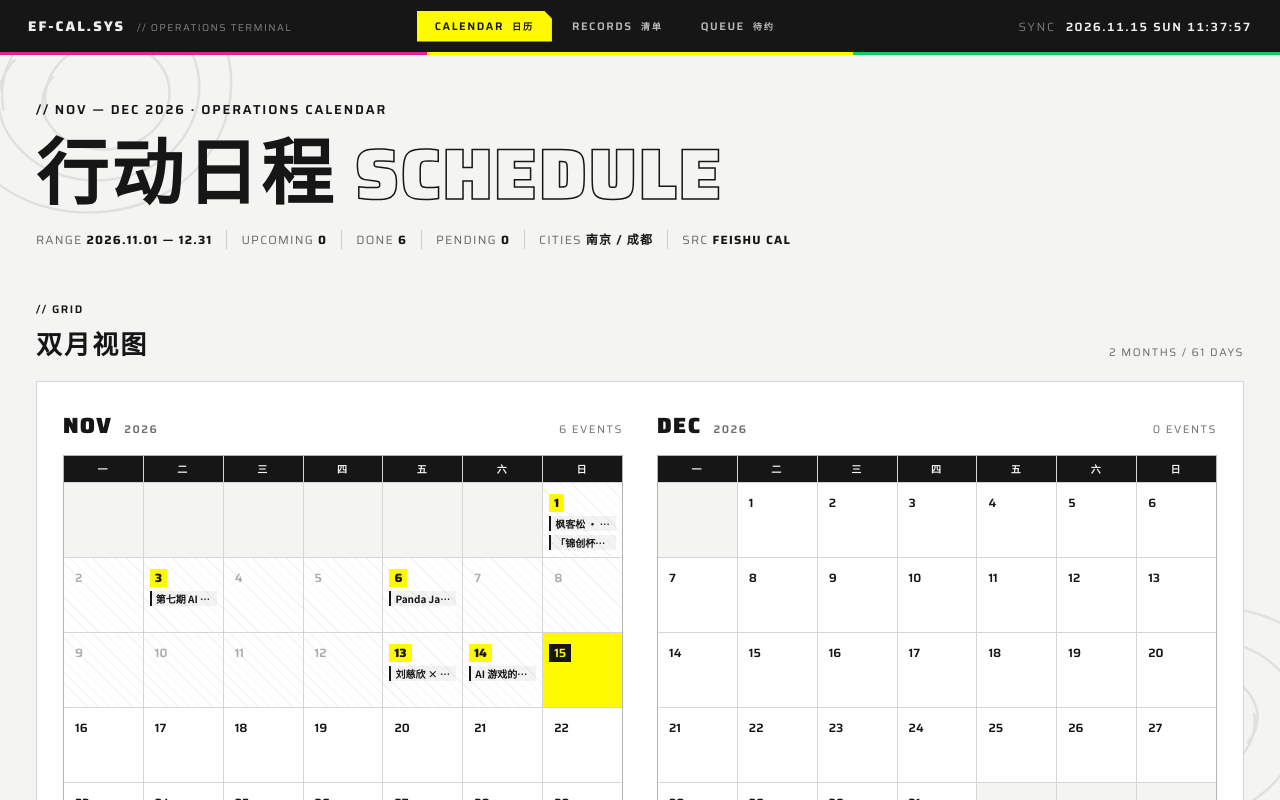
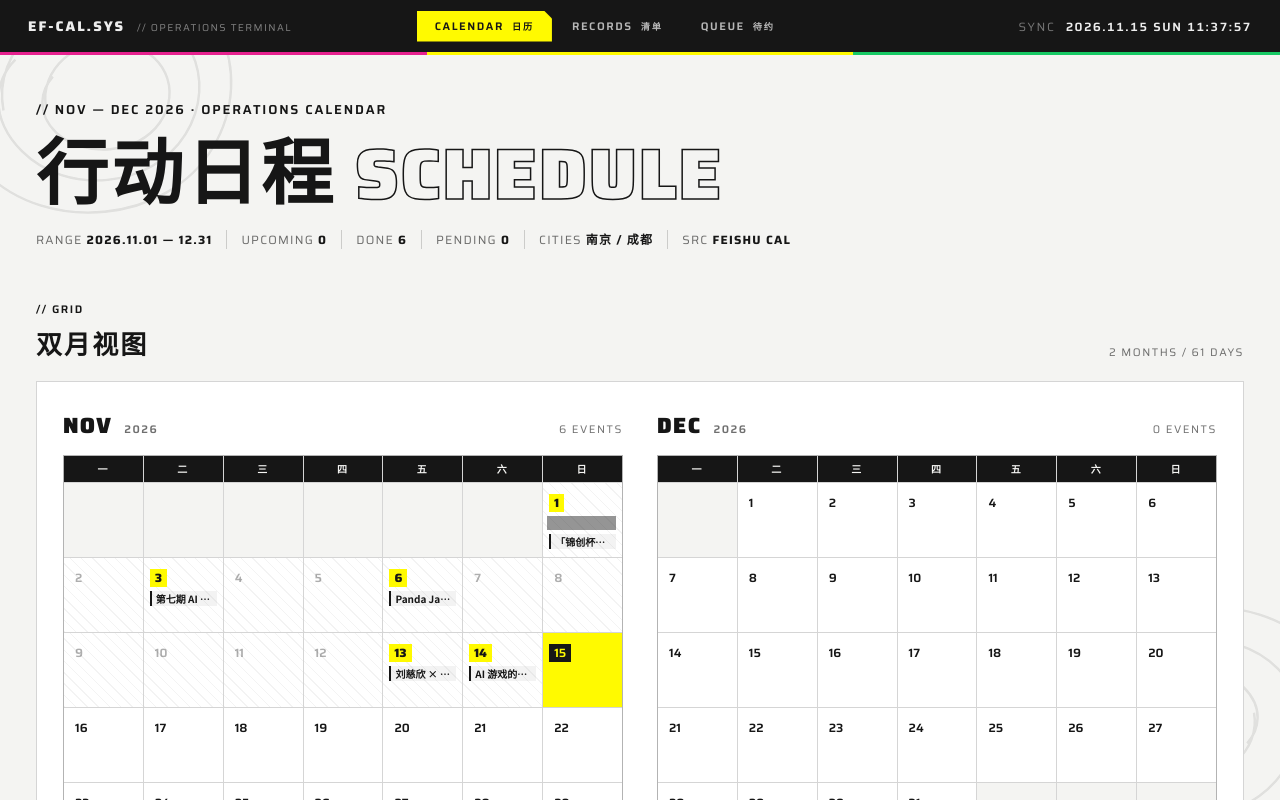
Before and after one commit to ladabian66/endfield-calendar, a plain HTML site: page index.html in a window 1280 px wide. Shown: the top 800 px of the page. Drawn offline with Linux system fonts and the light colour scheme.

Commit message:
multi-day events render as continuous bars

```diff
--- a/index.html
+++ b/index.html
@@ -148,8 +148,8 @@ body{
   font-size:10px;letter-spacing:.2em;font-weight:600;text-align:center;padding:5px 0;
 }
 .cell{
-  background:var(--board);min-height:74px;padding:5px 6px 4px;
-  position:relative;overflow:hidden;
+  background:var(--board);min-height:74px;min-width:0;padding:5px 6px 4px;
+  position:relative;overflow:visible;
   transition:background .2s var(--snap);
 }
 .cell .dnum{
@@ -170,6 +170,18 @@ body{
   border-left:2px solid var(--ink);padding:1px 4px;
   white-space:nowrap;overflow:hidden;text-overflow:ellipsis;
   background:rgba(22,22,22,.05);
+}
+.ev-bar{
+  display:block;height:14px;margin-top:4px;
+  background:var(--ink);color:var(--paper);
+  font-size:9.5px;font-weight:700;line-height:14px;letter-spacing:.02em;
+  padding:0 4px;white-space:nowrap;overflow:hidden;text-overflow:ellipsis;
+}
+.cell.past .ev-bar{opacity:.45}
+.ev-bar.cont-l{margin-left:-2px}
+.ev-bar.cont-r{margin-right:-2px;padding-right:6px}
+@media(max-width:560px){
+  .ev-bar{font-size:8.5px;height:13px;line-height:13px;margin-top:3px}
 }
 .cell.pin{outline:2px solid var(--ink);outline-offset:-2px;z-index:2}
 
@@ -494,9 +506,23 @@ function renderMonth(idx, y, m){
     if(wknd && !isPast) cls += ' wknd';
     if(isToday) cls += ' today';
     if(evs.length) cls += ' has-ev';
-    let chips = '';
-    evs.slice(0,2).forEach(ev => chips += `<span class="ev-chip" data-pin="${ev.d}|${ev.e||ev.d}">${ev.nm}</span>`);
-    if(evs.length > 2) chips += `<span class="ev-chip" data-pin="${evs[0].d}">+${evs.length-2} MORE</span>`;
+    const col = i % 7;
+    let chips = '', shown = 0;
+    const multi = evs.filter(ev => ev.e && ev.e !== ev.d);
+    const single = evs.filter(ev => !(ev.e && ev.e !== ev.d));
+    multi.slice(0,2).forEach(ev => {
+      const cls = ['ev-bar'];
+      if(col > 0 && ds > ev.d) cls.push('cont-l');
+      if(col < 6 && ds < ev.e) cls.push('cont-r');
+      const label = (ds === ev.d || col === 0) ? ev.nm : '';
+      chips += `<span class="${cls.join(' ')}" data-pin="${ev.d}|${ev.e}">${label}</span>`;
+      shown++;
+    });
+    single.slice(0,2).forEach(ev => {
+      chips += `<span class="ev-chip" data-pin="${ev.d}|${ev.d}">${ev.nm}</span>`;
+      shown++;
+    });
+    if(evs.length > shown) chips += `<span class="ev-chip" data-pin="${evs[0].d}|${evs[0].e||evs[0].d}">+${evs.length-shown} MORE</span>`;
     html += `<div class="${cls}" data-day="${ds}"><span class="dnum">${dn}</span>${chips}</div>`;
   }
   html += '</div>';
```
